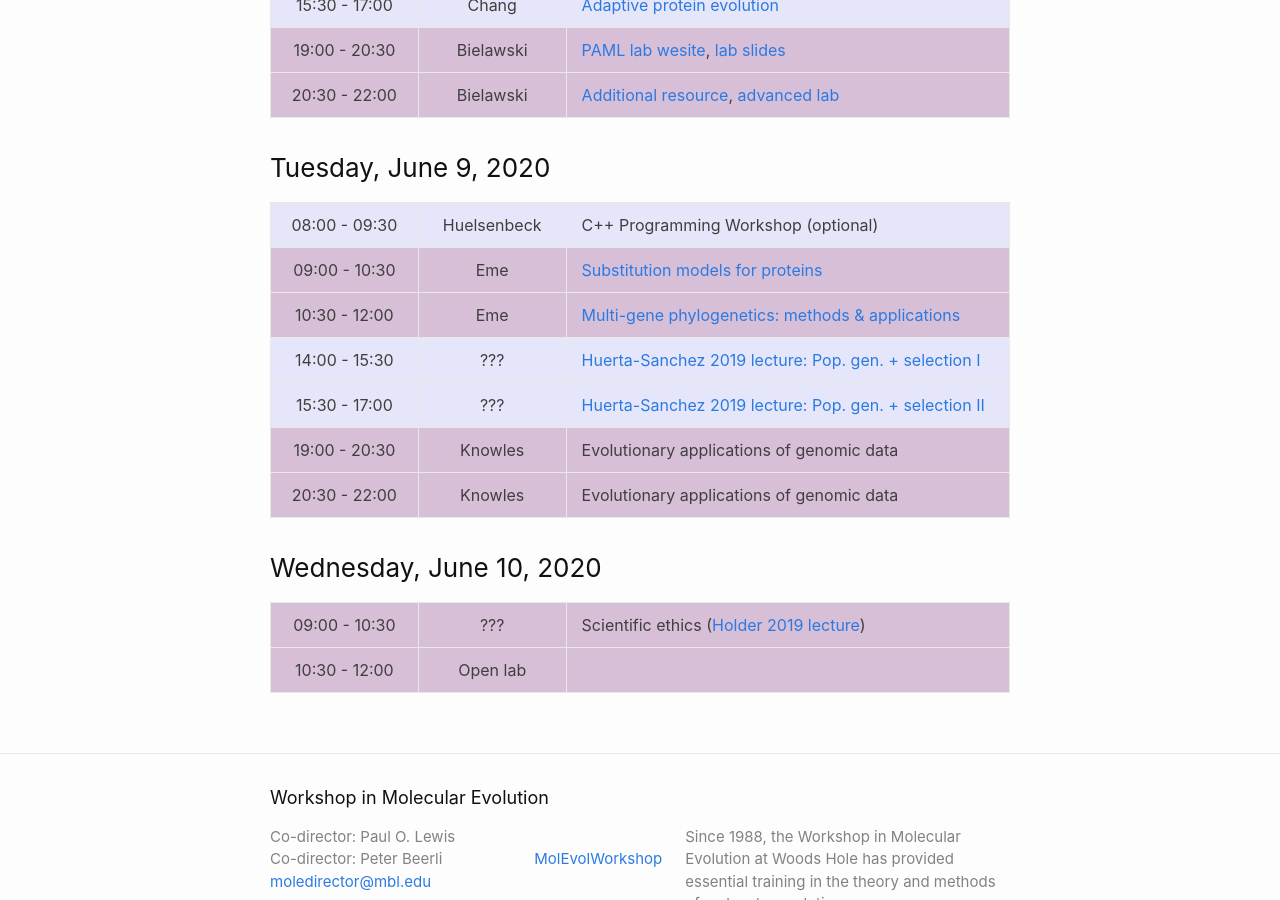
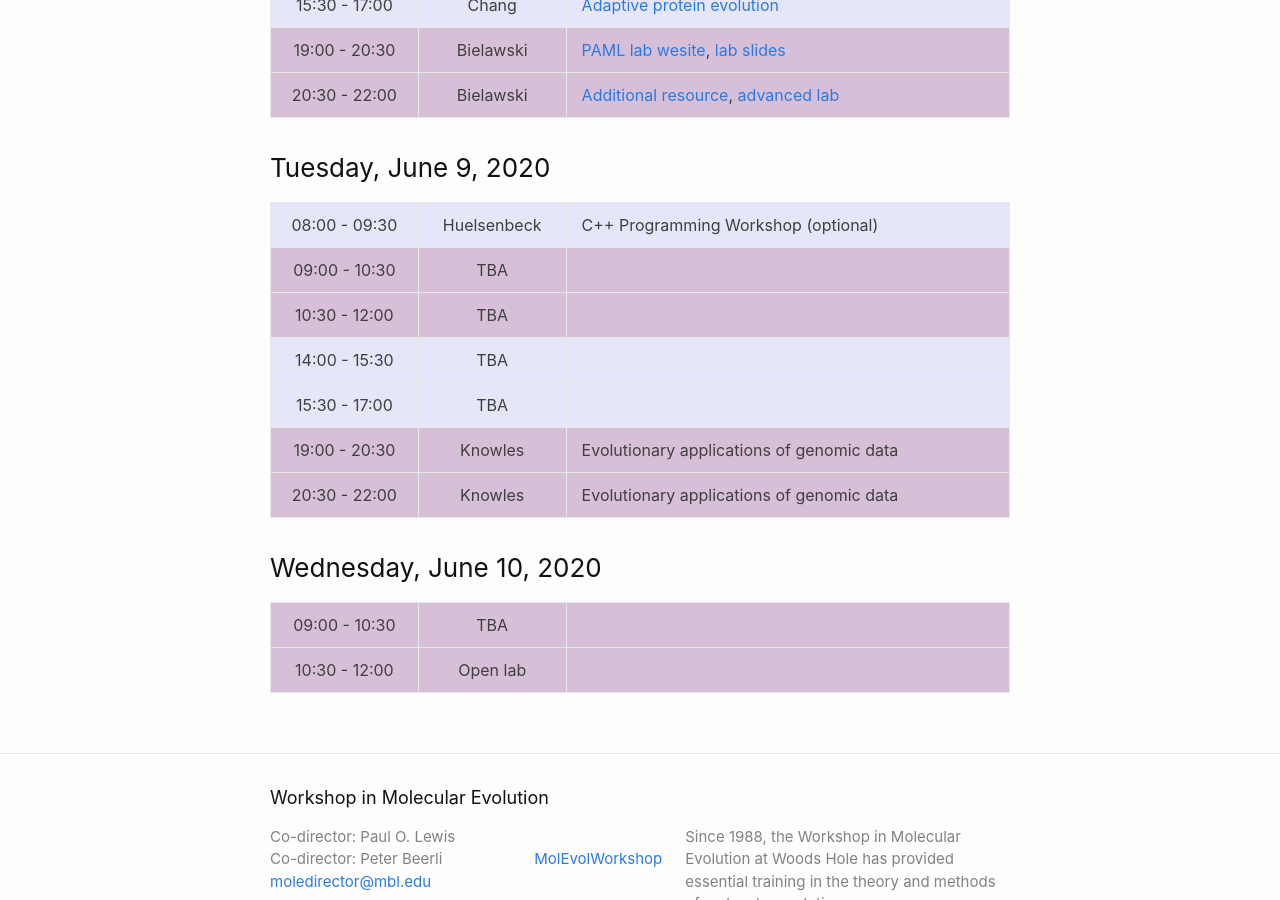
Before and after one commit to molevolworkshop/molevolworkshop.github.io, a Jekyll site: the page built from schedule.md, in a window 1280 px wide and 900 px high, scrolled down 3389 px. Built offline with Jekyll 4.4.1, drawn with Linux system fonts in a browser that asks for light colours.

Commit message:
commented out TBA lectures in schedule to avoid false advertising

```diff
--- a/schedule.md
+++ b/schedule.md
@@ -105,10 +105,10 @@ Free Day
 
 ---------------|---------------------|-----------------------------------
  08:00 - 09:30 | Huelsenbeck         | C++ Programming Workshop (optional)
- 09:00 - 10:30 | Eme                 | [Substitution models for proteins]({{ site.baseurl }}/faculty/eme/pdf/Phylogenomics_EmeLaura_WoodsHole2019_4-opt.pdf)
- 10:30 - 12:00 | Eme                 | [Multi-gene phylogenetics: methods & applications]({{ site.baseurl }}/faculty/eme/pdf/Phylogenomics_EmeLaura_WoodsHole2019_4-opt.pdf#page=72)
- 14:00 - 15:30 | ???                 | [Huerta-Sanchez 2019 lecture: Pop. gen. + selection I]({{ site.baseurl }}/faculty/huerta-sanchez/pdf/MBL_WoodsHole_Aug10_2019_Part1-opt.pdf)
- 15:30 - 17:00 | ???                 | [Huerta-Sanchez 2019 lecture: Pop. gen. + selection II]({{ site.baseurl }}/faculty/huerta-sanchez/pdf/MBL_WoodsHole_Aug10_2019_Part2-opt.pdf)
+ 09:00 - 10:30 | TBA                 | <!-- [Substitution models for proteins]({{ site.baseurl }}/faculty/eme/pdf/Phylogenomics_EmeLaura_WoodsHole2019_4-opt.pdf) -->
+ 10:30 - 12:00 | TBA                 | <!-- [Multi-gene phylogenetics: methods & applications]({{ site.baseurl }}/faculty/eme/pdf/Phylogenomics_EmeLaura_WoodsHole2019_4-opt.pdf#page=72) -->
+ 14:00 - 15:30 | TBA                 | <!-- [Huerta-Sanchez 2019 lecture: Pop. gen. + selection I]({{ site.baseurl }}/faculty/huerta-sanchez/pdf/MBL_WoodsHole_Aug10_2019_Part1-opt.pdf) -->
+ 15:30 - 17:00 | TBA                 | <!-- [Huerta-Sanchez 2019 lecture: Pop. gen. + selection II]({{ site.baseurl }}/faculty/huerta-sanchez/pdf/MBL_WoodsHole_Aug10_2019_Part2-opt.pdf) -->
  19:00 - 20:30 | Knowles             | Evolutionary applications of genomic data
  20:30 - 22:00 | Knowles             | Evolutionary applications of genomic data
 {:.daily-schedule-cpp}
@@ -116,6 +116,6 @@ Free Day
 ### Wednesday, June 10, 2020
 
 ---------------|---------------------|-----------------------------------
- 09:00 - 10:30 | ???                 | Scientific ethics ([Holder 2019 lecture]({{ site.baseurl }}/faculty/holder/pdf/Holder_last_lecture_2019-opt.pdf))
+ 09:00 - 10:30 | TBA                 | <!-- Scientific ethics ([Holder 2019 lecture]({{ site.baseurl }}/faculty/holder/pdf/Holder_last_lecture_2019-opt.pdf)) -->
  10:30 - 12:00 | Open lab            |
 {:.daily-schedule-std}
```
